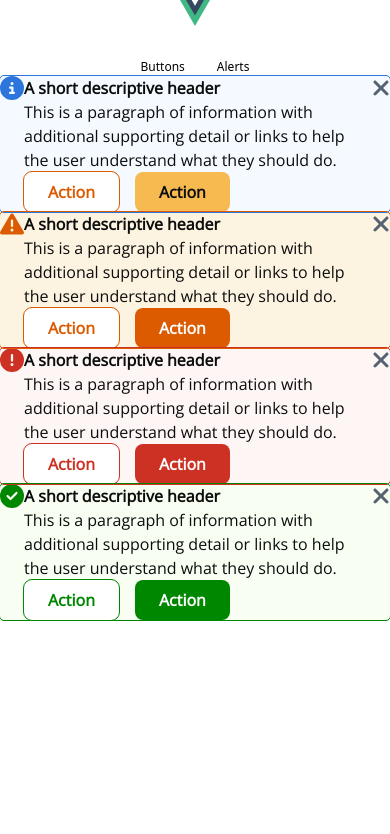
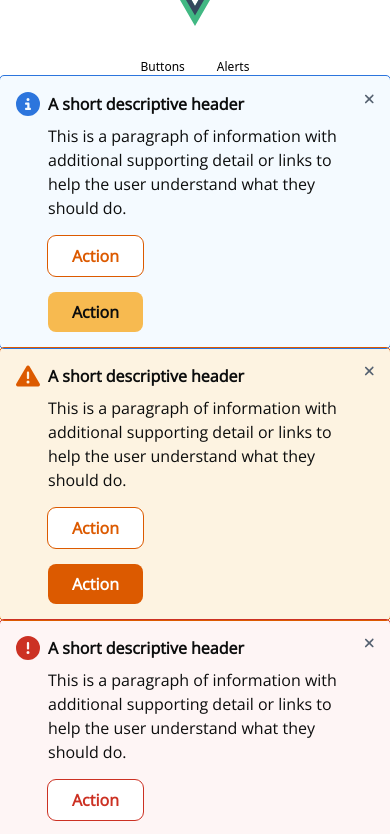
Before and after one commit to aungheinhtoo/vue-compo, a Vue app: page /alerts in a window 390 px wide. Shown: the top 834 px of the page. Built offline with nearby package versions, Linux system fonts and the light colour scheme.

Commit message:
Add Gaps and responsive button

```diff
--- a/src/components/CustomAlert/CustomAlert.vue
+++ b/src/components/CustomAlert/CustomAlert.vue
@@ -3,10 +3,9 @@ import CustomButton from '../CustomButton/CustomButton.vue';
 import { ButtonVariant, ButtonColor } from '../CustomButton/types';
 import { AlertColor } from "./types"
 
-// defineProps(["title", "color", "content"]);
 defineProps<{
   title?: string;
-  color: AlertColor;
+  color: AlertColor | string;
   content?: string;
 }>();
 const getIconClasses = (color: AlertColor) => {
@@ -35,21 +34,25 @@ const getAlertClasses = (color: AlertColor) => {
 </script>
 
 <template>
-  <div class="flex outline outline-1 rounded-[4px]" :class="getAlertClasses(color)">
-    <font-awesome-icon :icon="getIconClasses(color)" size="xl" fixed-width />
-    <div class="block">
+  <div class="flex outline outline-1 rounded-[4px]" :class="getAlertClasses(color as AlertColor)">
+    <div class="flex justify-around gap-2 m-4">
+      <font-awesome-icon :icon="getIconClasses(color as AlertColor)" size="xl" fixed-width />
+      <div class="flex flex-col gap-4">
+        <div class="flex flex-col gap-2">
           <div class="font-body text-base text-black-text font-semibold">
             {{ title }}
           </div>
           <div class="font-body text-base text-black-text font-normal">
             {{ content }}
           </div>
-      <div class="flex gap-4">
-        <CustomButton title="Action" :color="color === AlertColor.INFO ? ButtonColor.WARNING : color" :variant="ButtonVariant.OUTLINED" />
-        <CustomButton title="Action" :color="color === AlertColor.INFO ? ButtonColor.PRIMARY : color" :variant="ButtonVariant.FILLED" />
+        </div>
+        <div class="flex sm:flex-row flex-col items-start gap-4">
+          <CustomButton title="Action" :color="color === AlertColor.INFO ? ButtonColor.WARNING : color" variant="outlined" />
+          <CustomButton title="Action" :color="color === AlertColor.INFO ? ButtonColor.PRIMARY : color" variant="filled" />
         </div>
       </div>
-    <font-awesome-icon icon="fa-solid fa-xmark" size="xl" fixed-width class="text-gray" />
+          <font-awesome-icon icon="fa-solid fa-xmark" size="sm" fixed-width class="text-gray" />
+    </div>
   </div>
 </template>
 
--- a/src/components/CustomButton/CustomButton.vue
+++ b/src/components/CustomButton/CustomButton.vue
@@ -5,8 +5,8 @@ defineProps<{
   title?: string;
   color: ButtonColor | string;
   icon?: string;
-  iconPosition?: string;
-  variant?: ButtonVariant;
+  iconPosition?: "left" | "right";
+  variant?: ButtonVariant | string;
 }>();
 
 const getVariantColorSpecifics = (color: ButtonColor, variant?: ButtonVariant) => {
@@ -55,7 +55,7 @@ const getButtonClass = (color: ButtonColor, variant?: ButtonVariant, title?: str
   <!-- TODO: Drop shadow adjust -->
   <button
     class="box-content flex flex-row justify-center gap-2 rounded-lg font-body font-semibold text-base hover:drop-shadow"
-    :class="getButtonClass(color as ButtonColor, variant, title)"
+    :class="getButtonClass(color as ButtonColor, variant as ButtonVariant, title)"
   >
     <font-awesome-icon
       :icon="icon"
--- /dev/null
+++ b/src/components/index.ts
@@ -0,0 +1,4 @@
+import CustomAlertVue from "./CustomAlert/CustomAlert.vue";
+import CustomButtonVue from "./CustomButton/CustomButton.vue";
+
+export default { CustomAlertVue, CustomButtonVue }
--- a/src/views/AlertsView.vue
+++ b/src/views/AlertsView.vue
@@ -6,10 +6,10 @@ const longText = "This is a paragraph of information with additional supporting
 </script>
 <template>
   <div class="alerts">
-    <CustomAlert :title="shortText" :content="longText" :color="AlertColor.INFO" />
-    <CustomAlert :title="shortText" :content="longText" :color="AlertColor.WARNING" />
-    <CustomAlert :title="shortText" :content="longText" :color="AlertColor.ERROR" />
-    <CustomAlert :title="shortText" :content="longText" :color="AlertColor.SUCCESS" />
+    <CustomAlert :title="shortText" :content="longText" color="info" />
+    <CustomAlert :title="shortText" :content="longText" color="warning" />
+    <CustomAlert :title="shortText" :content="longText" color="error" />
+    <CustomAlert :title="shortText" :content="longText" color="success" />
   </div>
 </template>
 
```
Lines whose indentation alone changed are shown as unchanged.
